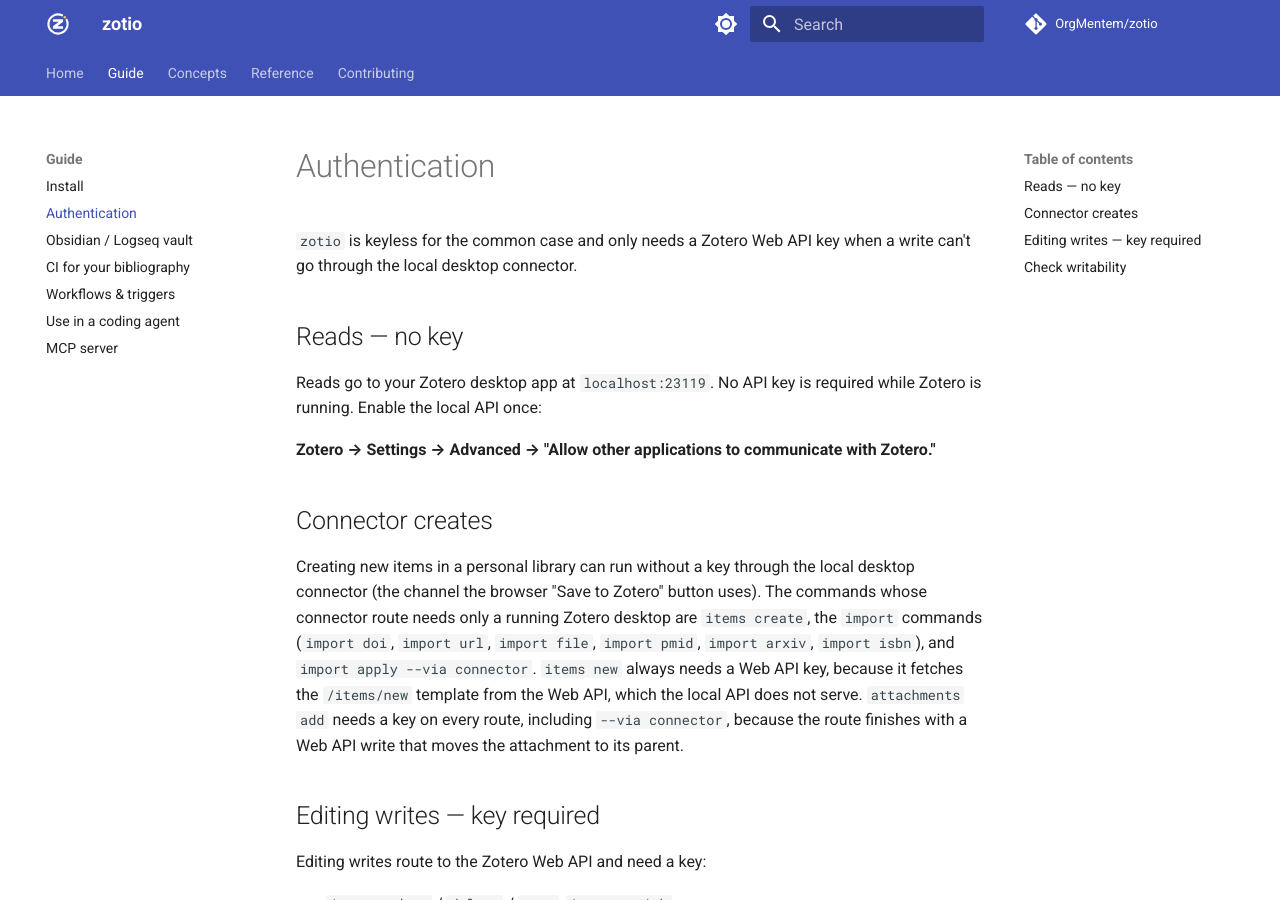
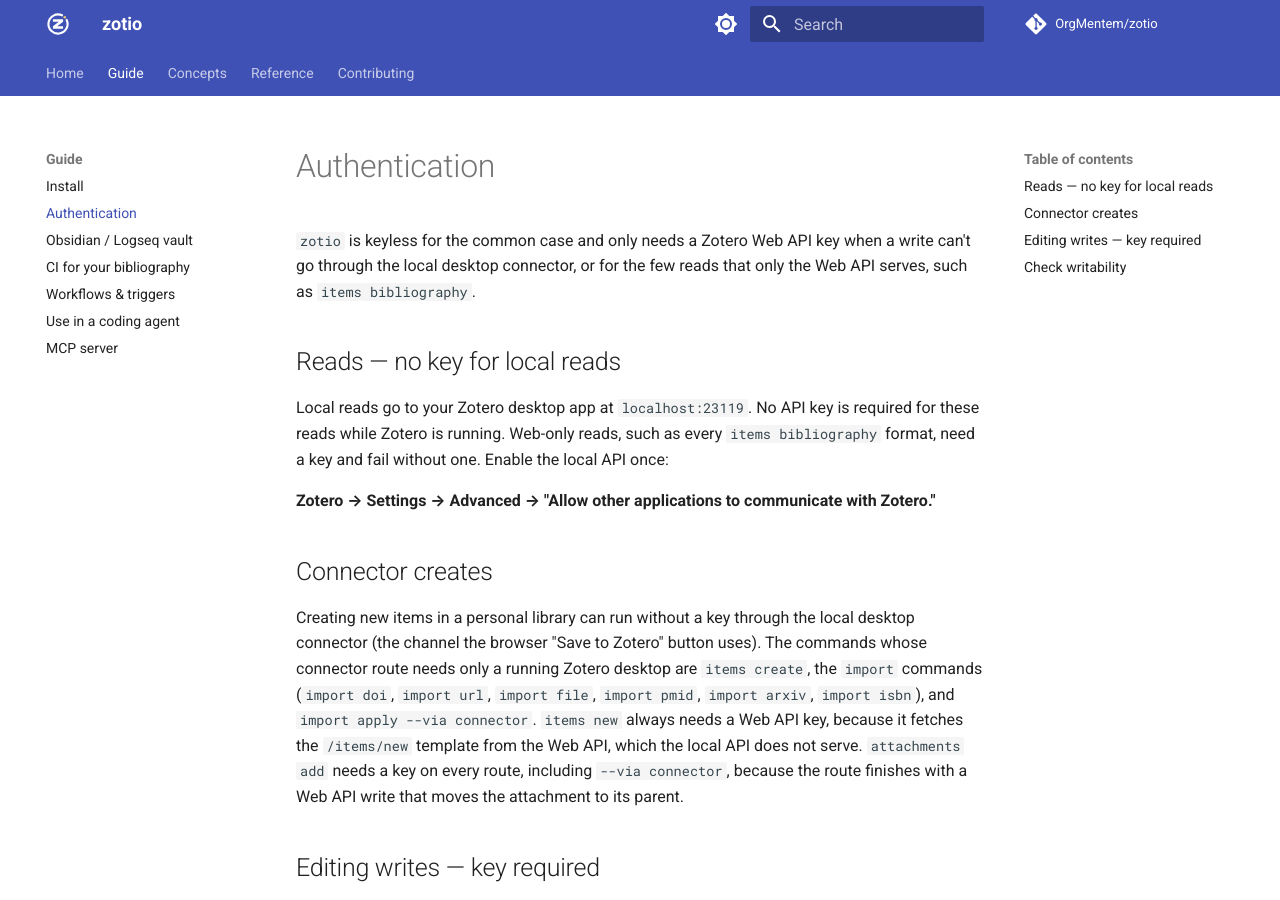
Before and after one commit to OrgMentem/zotio, an MkDocs documentation site: the page built from docs/guide/authentication.md, in a window 1280 px wide and 900 px high. Built offline with MkDocs 1.6.1 and Material for MkDocs 9.7.7, drawn with Linux system fonts in a browser that asks for light colours; comment, search, counter and statistics services are not loaded.

Commit message:
docs(auth): note Web-only reads and --deliver under --dry-run
Findings zotio-9de3bc950fe3a7ba, zotio-2ebd7576e0c99db6.

```diff
--- a/docs/guide/authentication.md
+++ b/docs/guide/authentication.md
@@ -1,10 +1,10 @@
 # Authentication
 
-`zotio` is keyless for the common case and only needs a Zotero Web API key when a write can't go through the local desktop connector.
+`zotio` is keyless for the common case and only needs a Zotero Web API key when a write can't go through the local desktop connector, or for the few reads that only the Web API serves, such as `items bibliography`.
 
-## Reads — no key
+## Reads — no key for local reads
 
-Reads go to your Zotero desktop app at `localhost:23119`. No API key is required while Zotero is running. Enable the local API once:
+Local reads go to your Zotero desktop app at `localhost:23119`. No API key is required for these reads while Zotero is running. Web-only reads, such as every `items bibliography` format, need a key and fail without one. Enable the local API once:
 
 **Zotero → Settings → Advanced → "Allow other applications to communicate with Zotero."**
 
```
Also changed, not shown: docs/concepts/zotero-api.md (+2 -2 lines), docs/guide/agent-skill.md (+2 -2 lines).
